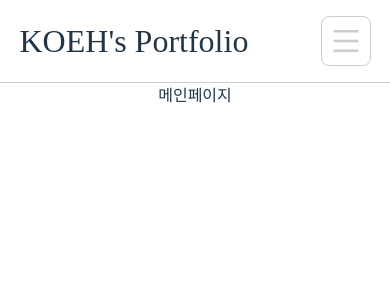
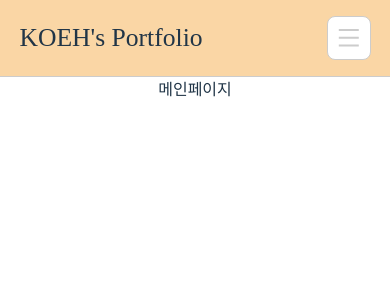
Before and after one commit to Thereisnotruth/portfolio, a React (Vite) app: page / in a window 390 px wide. Shown: the top 300 px of the page. Built offline with nearby package versions, Linux system fonts and the light colour scheme; a web font is replaced by a local one.

Commit message:
mobile header navigator

```diff
--- a/src/components/Header.tsx
+++ b/src/components/Header.tsx
@@ -9,7 +9,7 @@ function Header() {
   };
 
   return (
-    <div className="header">
+    <header className="header">
       <div className="header__content">
         <div className="header__logo hana">KOEH's Portfolio</div>
         <button className="header__nav-btn" onClick={handleNavBtnClick}>
@@ -24,7 +24,7 @@ function Header() {
           <ul>Projects</ul>
         </li>
       </div>
-    </div>
+    </header>
   );
 }
 
--- a/src/pages/MainPage.tsx
+++ b/src/pages/MainPage.tsx
@@ -4,7 +4,9 @@ function MainPage() {
   return (
     <div className="main-page">
       <Header />
-      메인페이지
+      <div className="main-page__content">
+        메인페이지
+      </div>
     </div>
   );
 }
--- a/src/styles/components/_header.scss
+++ b/src/styles/components/_header.scss
@@ -2,6 +2,7 @@
 
 .header {
   border-bottom: 0.5px solid #cccccc;
+  background-color: color.$color-4;
   .header__content {
     display: flex;
     flex-wrap: wrap;
@@ -12,13 +13,12 @@
     height: 100%;
     justify-content: space-between;
     align-items: center;
-    position: relative;
     .header__logo {
-      font-size: 2rem;
+      font-size: 1.6rem;
     }
     .header__nav-btn {
       display: flex;
-      font-size: 2rem;
+      font-size: 1.6rem;
       border-radius: 0.5rem;
       padding: 0.5rem;
       color: #cccccc;
@@ -28,16 +28,29 @@
   }
   .header__nav {
     max-height: 0;
-    overflow: hidden;
     transition: max-height 0.2s ease-in-out;
     list-style-type: none;
-    ul {
-      padding: 0;
-      z-index: 1;
-      text-align: center;
+    overflow: hidden;
+    position: absolute;
+    background-color: color.$color-4;
+    width: 100%;
+    border-bottom: 0.5px solid #cccccc;
+    li {
+      ul {
+        margin-top: 0;
+        padding: 0;
+        z-index: 1;
+        text-align: center;
+        @media only screen and (min-width: 481px) and (max-width: 768px) {
+          font-size: 1.2rem;
+        }
+      }
     }
   }
   .header__nav--clicked {
     max-height: 180px;
+    @media only screen and (min-width: 481px) and (max-width: 768px) {
+      max-height: 220px;
+    }
   }
 }
--- a/src/styles/pages/_main-page.scss
+++ b/src/styles/pages/_main-page.scss
@@ -1,3 +1,5 @@
 .main-page {
   min-height: 100vh;
+  .main-page__content {
+  }
 }
```
